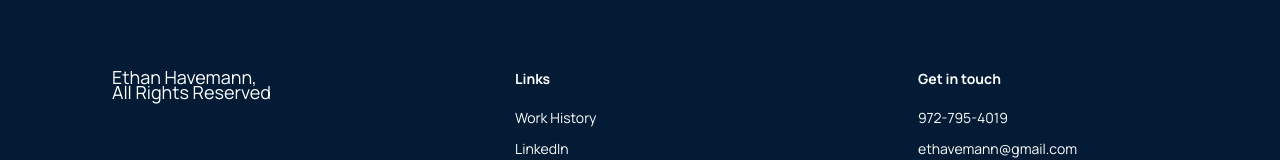
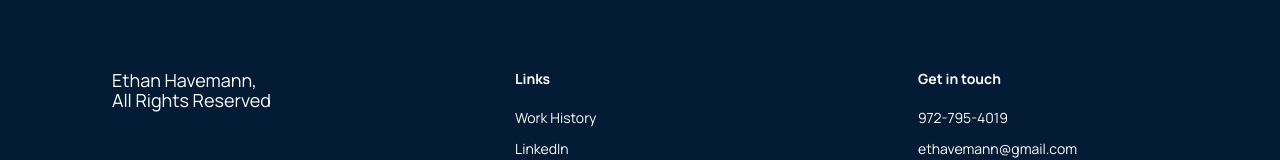
Before and after one commit to echavemann/echavemann.github.io, a React (Create React App) app in the folder portfolio/: page / in a window 1280 px wide. Shown: the part 4089-4249 px from the top of the page. Built offline with nearby package versions, Linux system fonts and the light colour scheme.

Commit message:
update build for gh-pages

```diff
--- a/portfolio/src/containers/footer/footer.css
+++ b/portfolio/src/containers/footer/footer.css
@@ -73,7 +73,7 @@
 .gpt3__footer-links_logo p {
     font-family: var(--font-family);
     font-size: 18px;
-    line-height: 15px;
+    line-height: 20px;
     color: #fff;
 }
 
```
Also changed, not shown: 6 other files (tests, documents, lock files or other folders).
